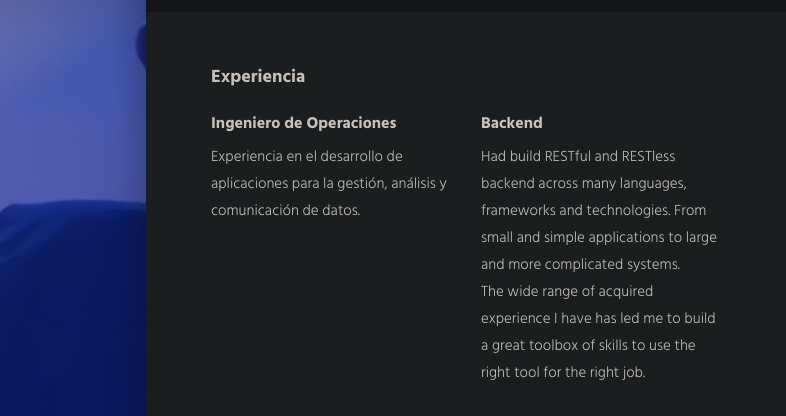
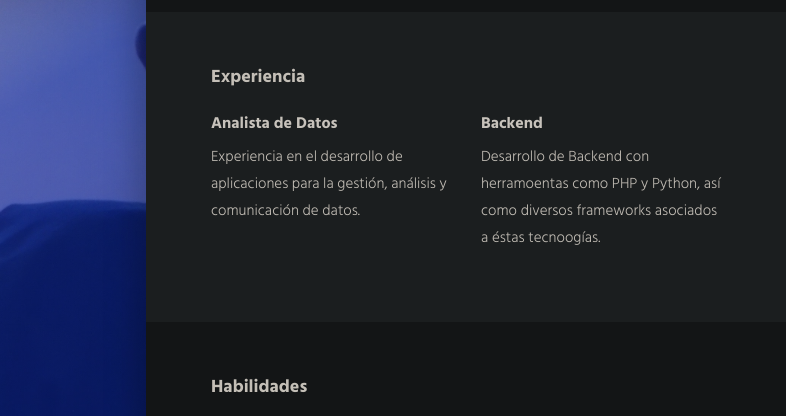
Before and after one commit to leanderperez/leanderperez.github.io, a plain HTML site: page index.html in a window 1280 px wide. Shown: the part 303-719 px from the top of the page, 494-1280 px from the left. Drawn offline with nearby package versions, Linux system fonts and the light colour scheme.

Commit message:
Update index.html

```diff
--- a/index.html
+++ b/index.html
@@ -120,7 +120,7 @@
                     <div class="row">
                         <div class="col-md-6">
                             <div class="expertise-item">
-                                <h3>Ingeniero de Operaciones</h3>
+                                <h3>Analista de Datos</h3>
 
                                 <p>
                                     Experiencia en el desarrollo de aplicaciones para la gestión, análisis y comunicación de datos.
@@ -133,12 +133,7 @@
                                 <h3>Backend</h3>
 
                                 <p>
-                                    Had build RESTful and RESTless backend across many languages, frameworks and
-                                    technologies. From small and simple applications to large and more complicated
-                                    systems.
-                                    <br>
-                                    The wide range of acquired experience I have has led me to build a great toolbox of
-                                    skills to use the right tool for the right job.
+                                    Desarrollo de Backend con herramoentas como PHP y Python, así como diversos frameworks asociados a éstas tecnoogías.
                                 </p>
                             </div>
                         </div>
```
